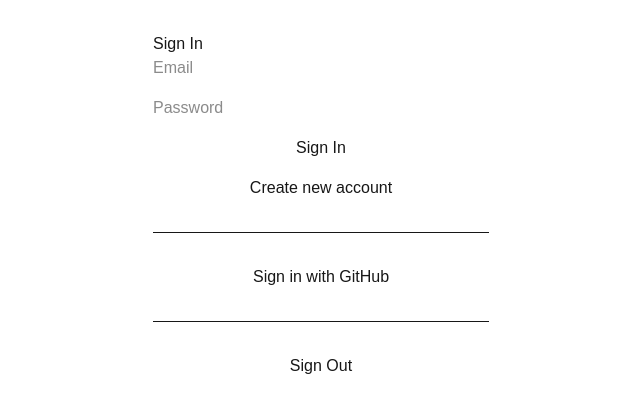
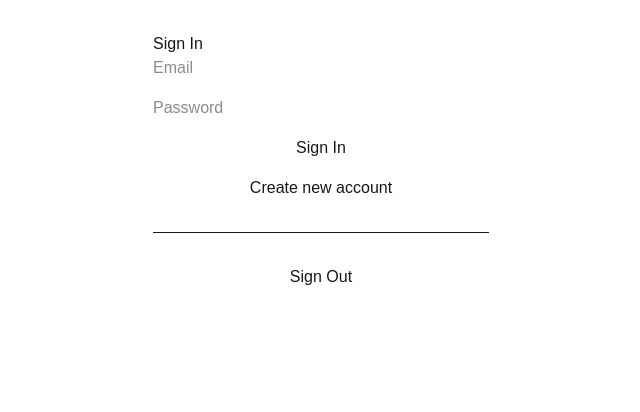
Before and after one commit to stephenwike/ldco-auth, a Next.js app: page / in a window 1280 px wide. Shown: the top 412 px of the page, without its empty margins (319-959 px from the left). Built offline with nearby package versions, Linux system fonts and the light colour scheme.

Commit message:
remove github provider

```diff
--- a/src/app/page.tsx
+++ b/src/app/page.tsx
@@ -125,7 +125,7 @@ export default function AuthPage() {
 
       <hr style={{ margin: '2rem 0' }} />
 
-      <button
+      {/* <button
         onClick={() => signIn('github')}
         style={{ width: '100%' }}
         disabled={loading}
@@ -133,7 +133,7 @@ export default function AuthPage() {
         Sign in with GitHub
       </button>
 
-      <hr style={{ margin: '2rem 0' }} />
+      <hr style={{ margin: '2rem 0' }} /> */}
 
       <button
         onClick={handleSignOut}
```
